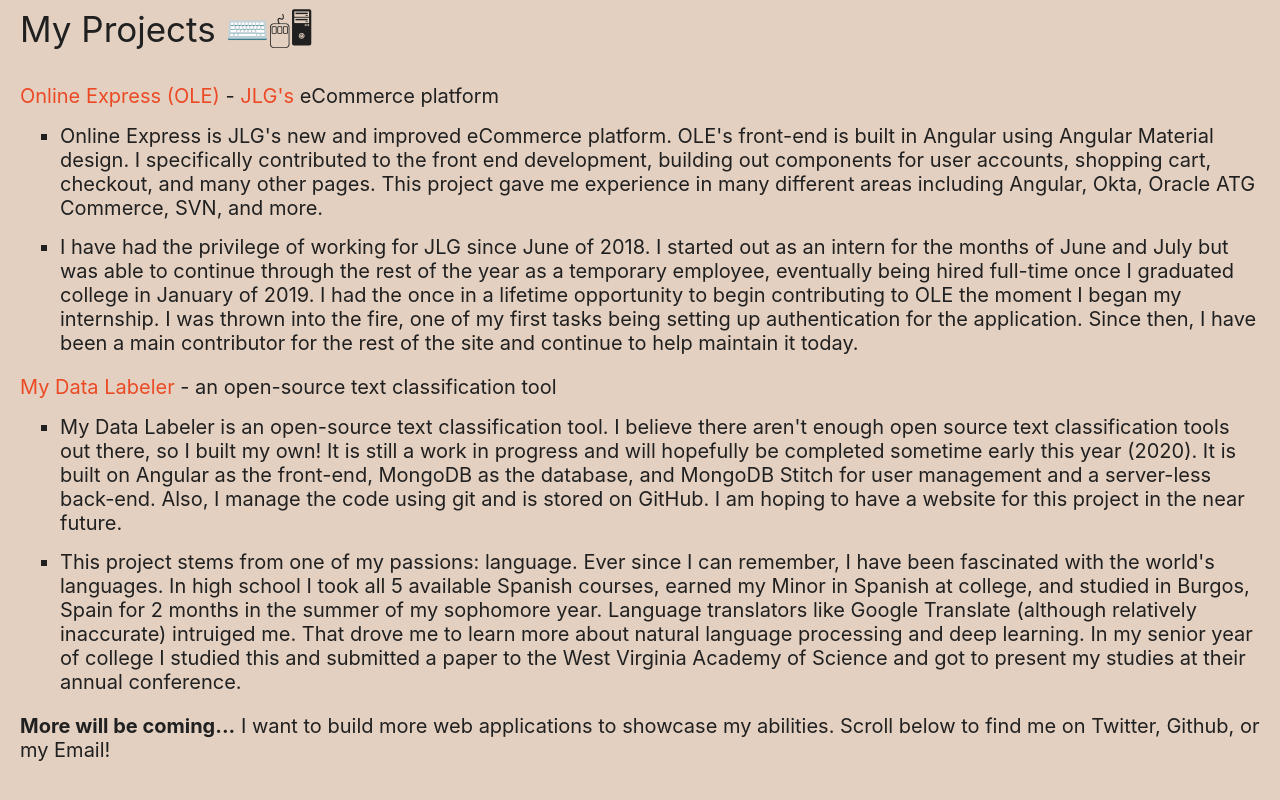
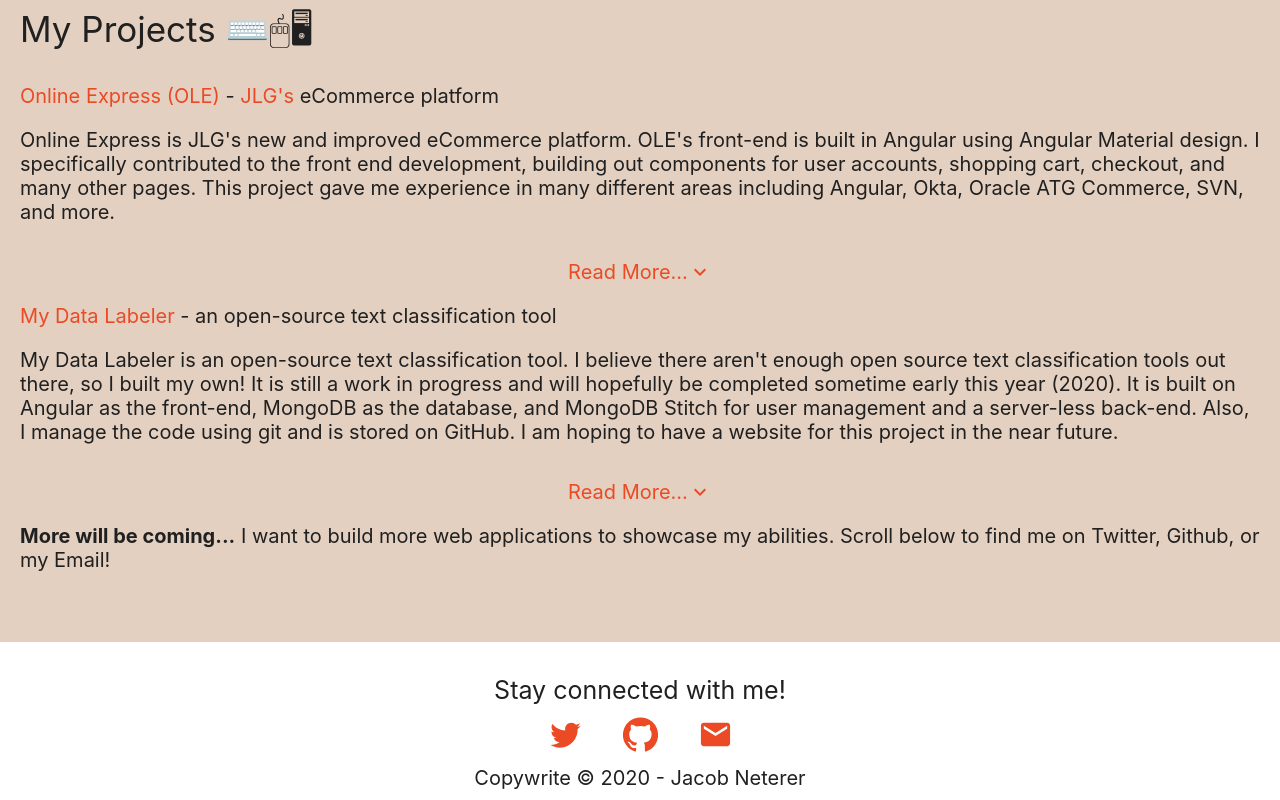
Before and after one commit to jneterer/DEPRECATED-jacobneterer, a React (Create React App) app: page / in a window 1280 px wide. Shown: the part 1520-2320 px from the top of the page. Built offline with nearby package versions, Linux system fonts and the light colour scheme.

Commit message:
New Project component that reuses code for individual projects. Adding read more for projects too.

```diff
--- a/src/components/MyProjects/MyProjects.tsx
+++ b/src/components/MyProjects/MyProjects.tsx
@@ -1,50 +1,50 @@
 import React from 'react';
+import { IProject } from '../../contracts/IProject';
+import Project from './Project/Project';
 
 const MyProjects: React.FC = () => {
-  return (
-    <div className="container section">
-      <h2 className="section-header">My Projects <span role="img" aria-label="Thinking Emoji">⌨️🖱🖥</span></h2>
-      <p className="section-message">
-        <a href="https://onlineexpress.jlg.com/" target="_blank" rel="noopener noreferrer">Online Express (OLE)</a> -&nbsp;
-        <a href="https://www.jlg.com" target="_blank" rel="noopener noreferrer">JLG's</a> eCommerce platform
-      </p>
-      <ul>
-        <li>
-          Online Express is JLG's new and improved eCommerce platform. OLE's front-end is built in Angular using Angular Material
+  const projects: IProject[] = [
+    {
+      projectTitle: <React.Fragment><a href="https://onlineexpress.jlg.com/" target="_blank" rel="noopener noreferrer">Online Express (OLE)</a> -&nbsp;
+        <a href="https://www.jlg.com" target="_blank" rel="noopener noreferrer">JLG's</a> eCommerce platform</React.Fragment>,
+      paragraphs: [
+        `Online Express is JLG's new and improved eCommerce platform. OLE's front-end is built in Angular using Angular Material
         design. I specifically contributed to the front end development, building out components for user accounts, shopping cart,
         checkout, and many other pages. This project gave me experience in many different areas including Angular, Okta, Oracle ATG
-          Commerce, SVN, and more.
-        </li>
-        <li>
-          I have had the privilege of working for JLG since June of 2018. I started out as an intern for the months of
+        Commerce, SVN, and more.`,
+        `I have had the privilege of working for JLG since June of 2018. I started out as an intern for the months of
         June and July but was able to continue through the rest of the year as a temporary employee, eventually being
         hired full-time once I graduated college in January of 2019. I had the once in a lifetime opportunity to
         begin contributing to OLE the moment I began my internship. I was thrown into the fire, one of my first tasks being
         setting up authentication for the application. Since then, I have been a main contributor for the rest of the site
-          and continue to help maintain it today.
-        </li>
-      </ul>
-      <p className="section-message">
-        <a href="http://github.com/jneterer" target="_blank" rel="noopener noreferrer">My Data Labeler</a> - an
-        open-source text classification tool
-      </p>
-      <ul>
-        <li>
-          My Data Labeler is an open-source text classification tool. I believe there aren't enough open source
+        and continue to help maintain it today.`
+      ]
+    },
+    {
+      projectTitle: <React.Fragment><a href="http://github.com/jneterer" target="_blank" rel="noopener noreferrer">My Data Labeler</a> - an
+        open-source text classification tool</React.Fragment>,
+      paragraphs: [
+        `My Data Labeler is an open-source text classification tool. I believe there aren't enough open source
         text classification tools out there, so I built my own! It is still a work in progress and will hopefully
         be completed sometime early this year (2020). It is built on Angular as the front-end,
         MongoDB as the database, and MongoDB Stitch for user management and a server-less back-end. Also, I manage the
-          code using git and is stored on GitHub. I am hoping to have a website for this project in the near future.
-        </li>
-        <li>
-          This project stems from one of my passions: language. Ever since I can remember, I have been fascinated
+        code using git and is stored on GitHub. I am hoping to have a website for this project in the near future.`,
+        `This project stems from one of my passions: language. Ever since I can remember, I have been fascinated
         with the world's languages. In high school I took all 5 available Spanish courses, earned my Minor in Spanish
         at college, and studied in Burgos, Spain for 2 months in the summer of my sophomore year. Language translators
         like Google Translate (although relatively inaccurate) intruiged me. That drove me to learn more about natural
         language processing and deep learning. In my senior year of college I studied this and submitted a paper to
-          the West Virginia Academy of Science and got to present my studies at their annual conference.
-        </li>
-      </ul>
+        the West Virginia Academy of Science and got to present my studies at their annual conference.`
+      ]
+    }
+  ]
+  return (
+    <div className="container section my-projects-container">
+      <h2 className="section-header">My Projects <span role="img" aria-label="Thinking Emoji">⌨️🖱🖥</span></h2>
+      {
+        projects.map((project: IProject, index: number) =>
+          <Project key={`project-${index}`} project={project} />)
+      }
       <p className="section-message">
         <strong>More will be coming...</strong> I want to build more web applications to showcase my
         abilities. Scroll below to find me on Twitter, Github, or my Email!
--- /dev/null
+++ b/src/components/MyProjects/Project/Project.tsx
@@ -0,0 +1,67 @@
+import ExpandLessIcon from '@material-ui/icons/ExpandLess';
+import ExpandMoreIcon from '@material-ui/icons/ExpandMore';
+import React from 'react';
+import { IProject } from '../../../contracts/IProject';
+import './Projects.scss';
+
+interface IProps {
+  project: IProject;
+}
+
+interface IState {
+  project: IProject;
+  hidden: boolean;
+}
+
+class Project extends React.Component<IProps> {
+  state: IState;
+
+  constructor(props: IProps) {
+    super(props);
+    this.state = {
+      project: props.project,
+      hidden: true
+    };
+  }
+
+  /**
+   * Set the read more/less state.
+   */
+  setReadMoreState() {
+    this.setState((state: IState) => {
+      return {
+        ...state,
+        hidden: state.hidden ? false : true
+      }
+    });
+  }
+
+  render() {
+    return (
+      <React.Fragment>
+        <p className="section-message">{ this.state.project.projectTitle }</p>
+        {
+          this.state.project.paragraphs.map((paragraph: string, index: number) => {
+            // If there is more than one paragraph, give the user the ability to "Read More/Less".
+            if (index > 0) {
+              return <p key={`paragraph-${index}`} className={this.state.hidden ? 'sub-message' : 'sub-message _shown'}>
+                {paragraph}
+              </p>;
+            }
+            return <p key={`paragraph-${index}`}>{paragraph}</p>;
+          })
+        }
+        {
+          this.state.project.paragraphs.length > 1 &&
+            <div className="read-more-container">
+              <p className="read-more-link link" onClick={() => this.setReadMoreState()}>
+                Read { this.state.hidden ? 'More' : 'Less' }... { this.state.hidden ? <ExpandMoreIcon></ExpandMoreIcon> : <ExpandLessIcon></ExpandLessIcon> }
+              </p>
+            </div>
+        }
+      </React.Fragment>
+    );
+  }
+}
+
+export default Project;
--- /dev/null
+++ b/src/components/MyProjects/Project/Projects.scss
@@ -0,0 +1,25 @@
+.my-projects-container {
+  .sub-message {
+    margin: 0;
+    max-height: 0;
+    overflow: hidden;
+    transition: max-height 1s cubic-bezier(0, 1, 0, 1);
+    &._shown {
+      max-height: 1000px;
+      transition: max-height 1s ease-in-out, margin 1s ease-in-out;
+    }
+  }
+}
+.read-more {
+  &-container {
+    display: flex;
+    margin-top: 1em;
+    justify-content: center;
+  }
+  &-link {
+    display: flex;
+    justify-content: center;
+    align-items: flex-end;
+    margin: 0px;
+  }
+}
--- /dev/null
+++ b/src/contracts/IProject.ts
@@ -0,0 +1,4 @@
+export interface IProject {
+  projectTitle: JSX.Element;
+  paragraphs: string[];
+}
--- a/src/styles/styles.scss
+++ b/src/styles/styles.scss
@@ -1,4 +1,7 @@
 @import './colors.scss';
+@import './mixins.scss';
+@import './layout.scss';
+@import './animations.scss';
 
 body {
   margin: 0;
@@ -31,12 +34,13 @@
 p {
   font-size: 20px;
 }
-a {
+a, .link {
   text-decoration: none;
   color: $red;
   cursor: pointer;
   position: relative;
   &:after {
+    @include aboveIpadPro {
       content: '';
       position: absolute;
       width: 0; height: 2px;
@@ -47,10 +51,13 @@
       transition: width .2s ease;
       -webkit-transition: width .2s ease;
     }
+  }
   &:hover:after {
+    @include aboveIpadPro {
       width: 100%;
       left: 0;
       background: $red;
+    }
   }
 }
 ul {
@@ -62,7 +69,3 @@
     }
   }
 }
-
-@import './mixins.scss';
-@import './layout.scss';
-@import './animations.scss';
```
Also changed, not shown: src/components/Header/Header.tsx (line endings or trailing spaces). Lines whose indentation alone changed are shown as unchanged.
